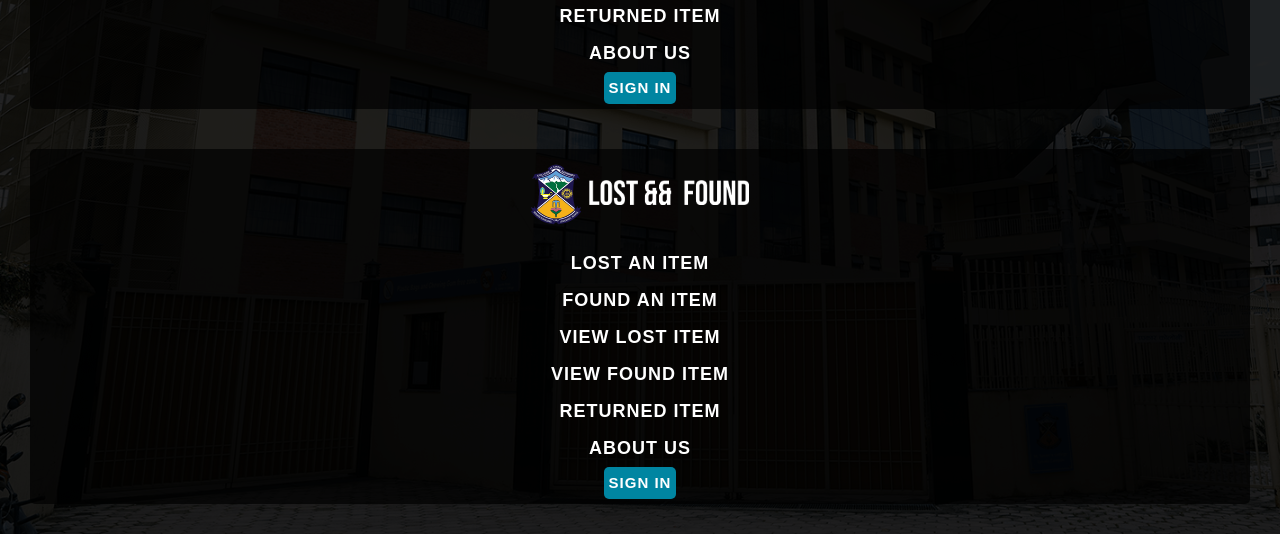
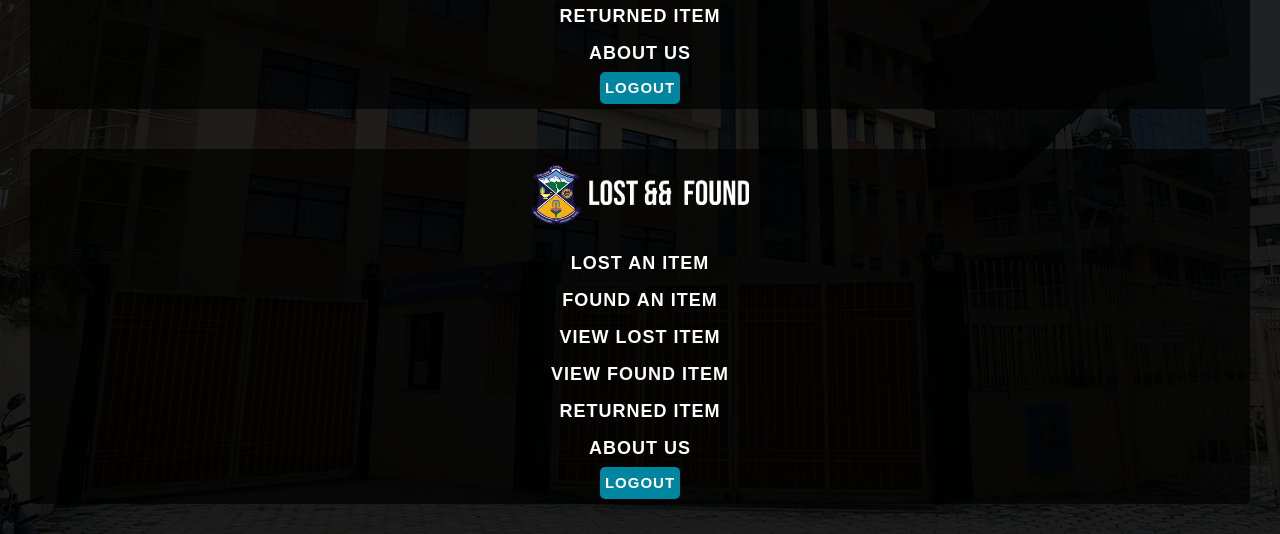
Before and after one commit to SelAshyn/lost_and_found, a Next.js app: page /Appbar in a window 1280 px wide. Shown: the part 276-810 px from the top of the page. Built offline with nearby package versions, Linux system fonts and the light colour scheme; no server answers; a web font is replaced by a local one.

Commit message:
Update page.tsx

```diff
--- a/app/Appbar/page.tsx
+++ b/app/Appbar/page.tsx
@@ -1,6 +1,6 @@
 "use client";
 
-import { signIn } from 'next-auth/react';
+import { signIn, signOut, useSession } from 'next-auth/react';
 import { Arima } from 'next/font/google';
 import Link from 'next/link';
 import "./style.css";
@@ -11,7 +11,7 @@ const arima = Arima({
 });
 
 export default function Appbar() {
-
+  const session = useSession();
   return (
     <div className="whole">
       <nav className={arima.className}>
@@ -33,7 +33,8 @@ export default function Appbar() {
           <li><a href="#">Returned Item</a></li>
           <li><a href="#">About Us</a></li>
         </ul>
-        <button className="sign" onClick={() => signIn()}>Sign In</button>
+        {!session.data?.user && <button className="sign" onClick={() => signOut()}>LogOut</button>}
+        {session.data?.user && <button className="sign" onClick={() => signIn()}>LogIn</button>}
         </nav>
     </div>
   );
```
